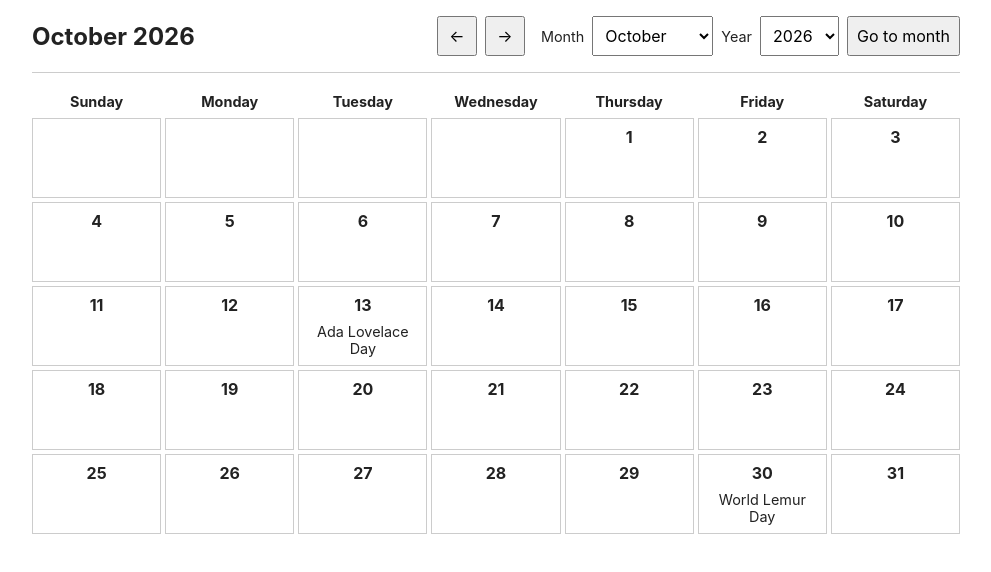
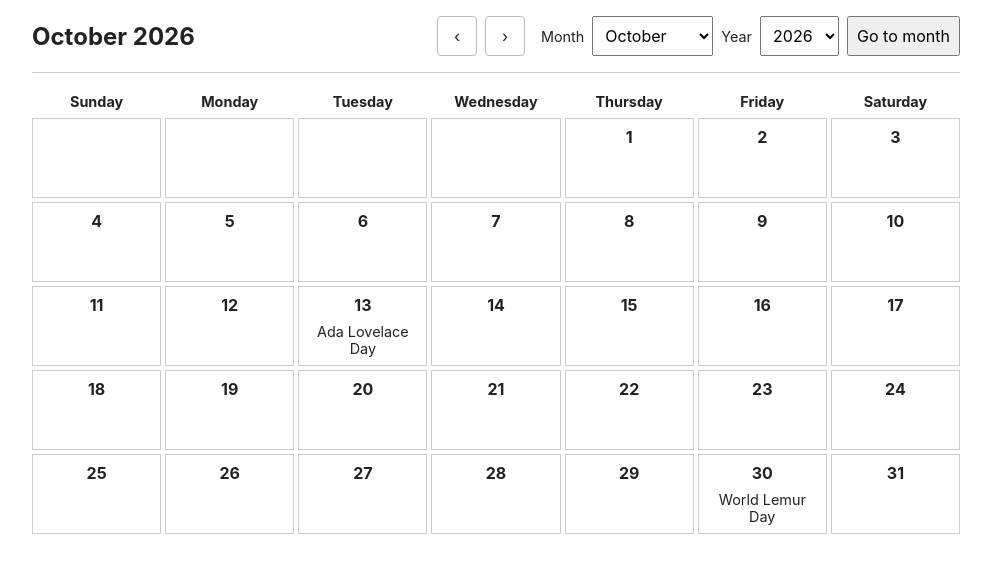
Before and after one commit to Vitalii-code/Project-Days-Calendar, a website with bundled scripts: page index.html in a window 1280 px wide. Shown: the whole page, without its empty margins (144-1135 px from the left). Built offline with nearby package versions, Linux system fonts and the light colour scheme.

Commit message:
Improve back and forward buttons

```diff
--- a/css/style.css
+++ b/css/style.css
@@ -93,6 +93,16 @@ button {
 #calendar-controls button {
   min-width: 2.5rem;
   font-size: inherit;
+  line-height: 1;
+  color: #222;
+  background: #fff;
+  border: 1px solid #bbb;
+  border-radius: 0.25rem;
+  cursor: pointer;
+}
+
+#calendar-controls button:hover {
+  background: #f2f2f2;
 }
 
 @media (max-width: 600px) {
--- a/index.html
+++ b/index.html
@@ -11,8 +11,8 @@
     <header>
       <h1 id="month-heading" aria-live="polite"></h1>
       <div id="calendar-controls">
-        <button type="button" title="One month back" aria-label="Previous month" id="back-button">&larr;</button>
-        <button type="button" title="One month forward" aria-label="Next month" id="forward-button">&rarr;</button>
+        <button type="button" title="One month back" aria-label="Previous month" id="back-button">&lsaquo;</button>
+        <button type="button" title="One month forward" aria-label="Next month" id="forward-button">&rsaquo;</button>
       </div>
 
       <form id="year-month-submit" aria-label="Choose a month and year">
```
